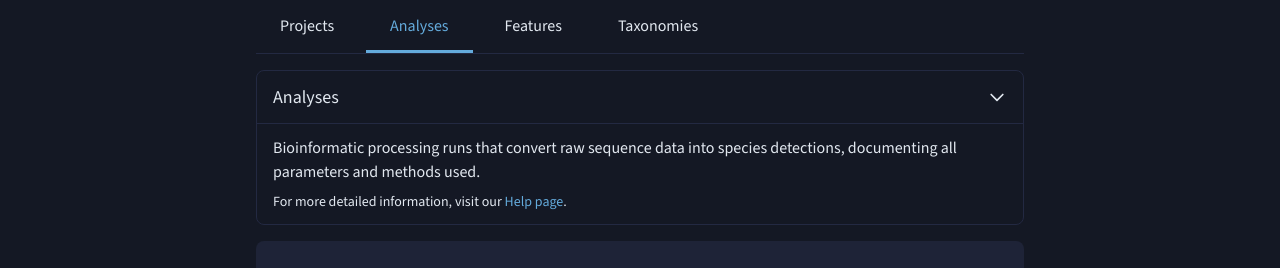
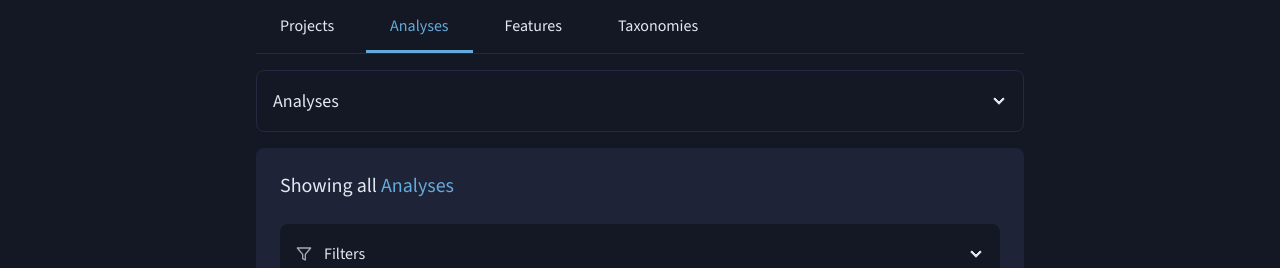
Before and after one commit to aomlomics/opal, a Next.js app: page /explore/analysis in a window 1280 px wide. Shown: the part 134-402 px from the top of the page. Built offline with nearby package versions, Linux system fonts and the light colour scheme; no server answers; the database is empty.

Commit message:
Simplifies component

```diff
--- a/app/components/explore/TableDescription.tsx
+++ b/app/components/explore/TableDescription.tsx
@@ -1,35 +1,14 @@
-"use client";
-
-import { useState } from "react";
 import Link from "next/link";
 
-interface TableDescriptionProps {
-	tableName: string;
-	description: string;
-}
-
-export default function TableDescription({ tableName, description }: TableDescriptionProps) {
-	const [isCollapsed, setIsCollapsed] = useState(false);
-
+export default function TableDescription({ tableName, description }: { tableName: string; description: string }) {
 	return (
-		<div className="bg-base-100 border border-base-300 rounded-lg mb-6">
-			<button
-				onClick={() => setIsCollapsed(!isCollapsed)}
-				className="w-full px-4 py-3 flex justify-between items-center hover:bg-base-200"
-			>
+		<div className="collapse collapse-arrow bg-base-100 border border-base-300 rounded-lg">
+			<input type="checkbox" />
+			<div className="collapse-title flex items-center gap-3">
 				<h2 className="text-lg font-medium">{tableName}</h2>
-				<svg
-					className={`w-5 h-5 transition-transform ${isCollapsed ? "rotate-180" : ""}`}
-					fill="none"
-					viewBox="0 0 24 24"
-					stroke="currentColor"
-				>
-					<path strokeLinecap="round" strokeLinejoin="round" strokeWidth={2} d="M19 9l-7 7-7-7" />
-				</svg>
-			</button>
-
-			{!isCollapsed && (
-				<div className="px-4 py-3 border-t border-base-300">
+			</div>
+			<div className="collapse-content">
+				<div className="border-t border-base-300 pt-3">
 					<p className="mb-2">{description}</p>
 					<p className="text-sm">
 						For more detailed information, visit our{" "}
@@ -39,7 +18,7 @@ export default function TableDescription({ tableName, description }: TableDescri
 						.
 					</p>
 				</div>
-			)}
+			</div>
 		</div>
 	);
 }
```
